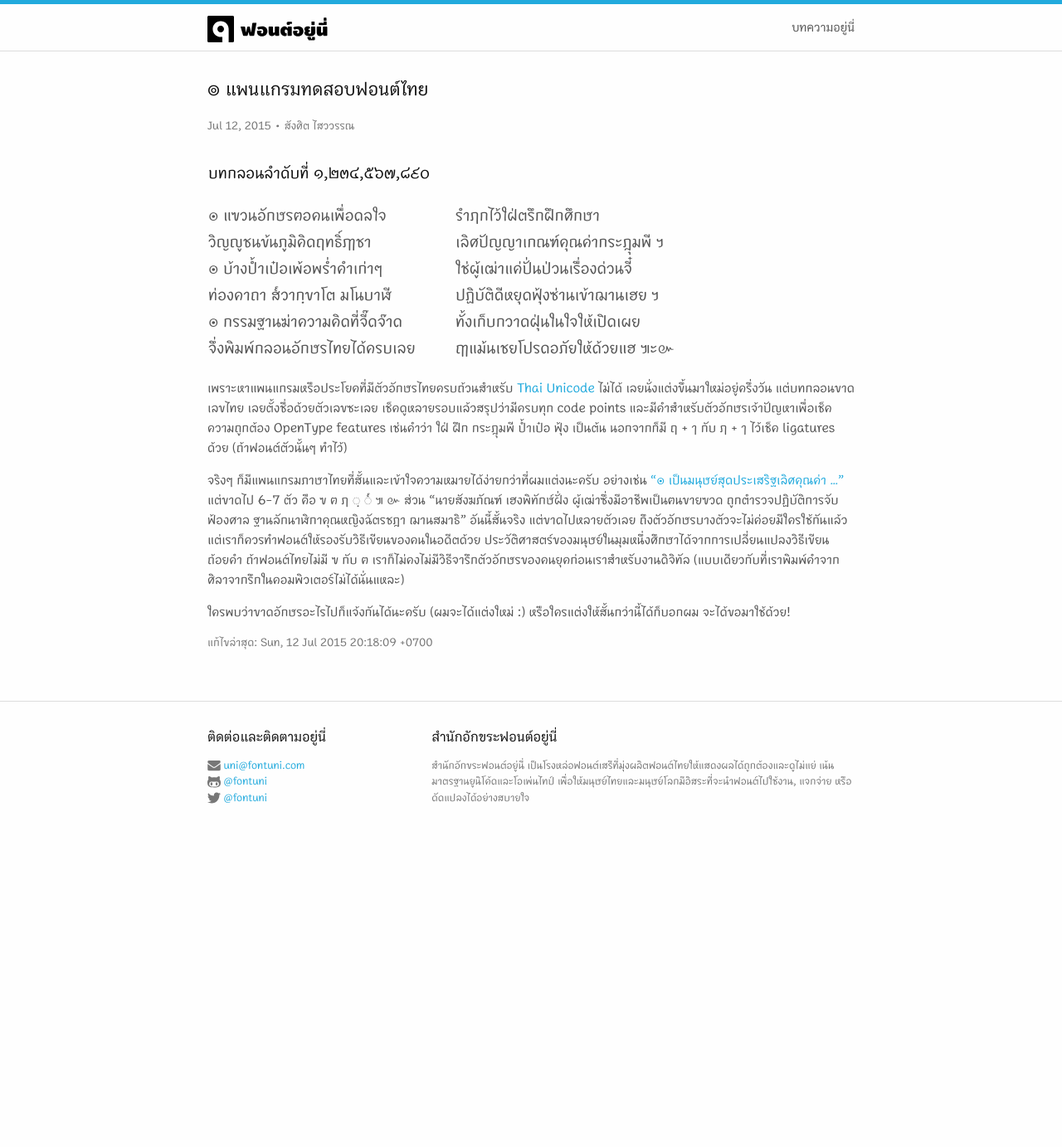
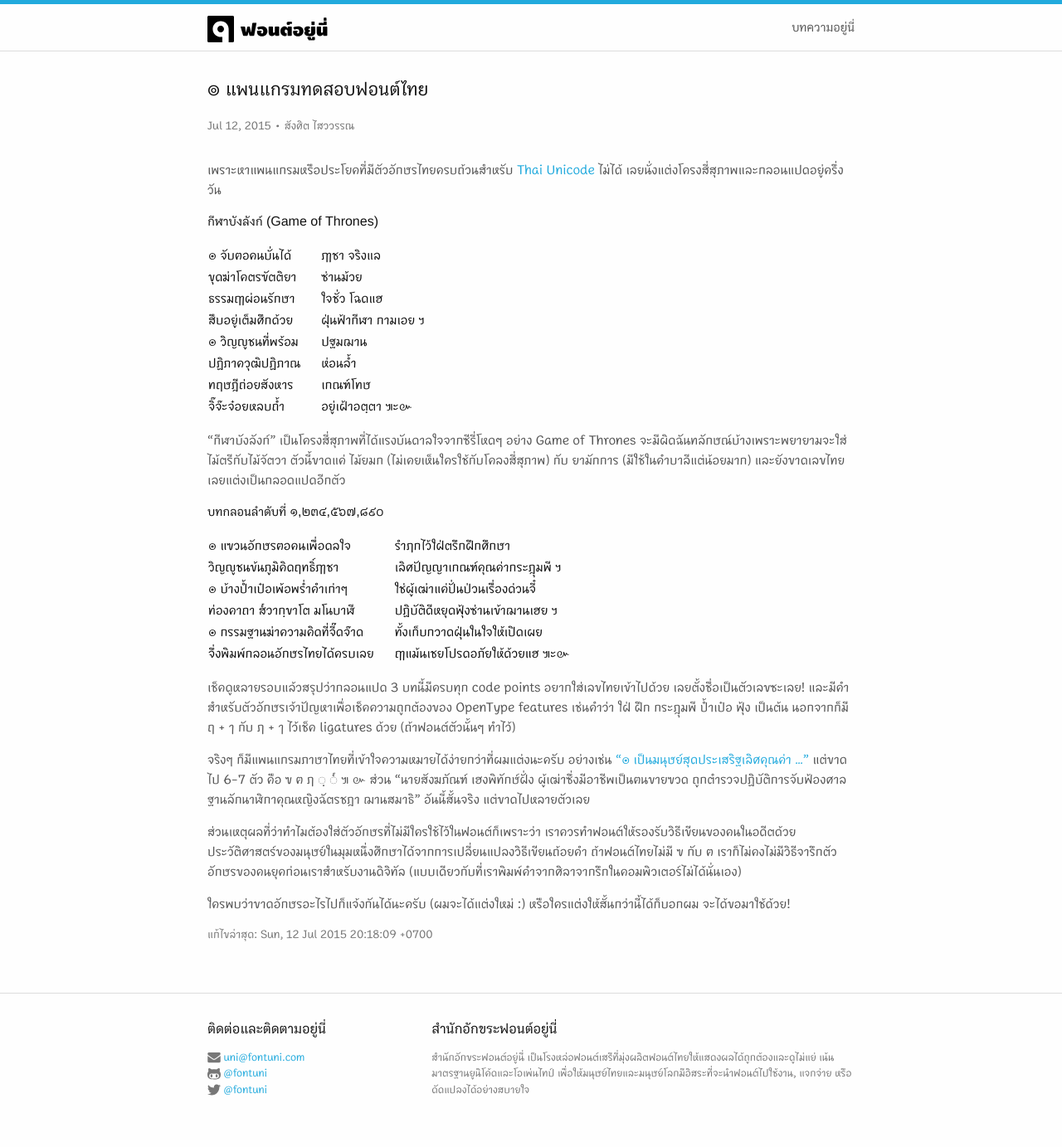
Before and after one commit to fontuni/fontuni.github.io, a Jekyll site: the page built from _posts/arcticles/2015-07-12-thai-pangram.md, in a window 1280 px wide. Shown: the whole page at 83% size. Built offline with Jekyll 4.4.1, drawn with Linux system fonts in a browser that asks for light colours; before the commit the page ends 1031 px from its top, so only the background shows below that.

Commit message:
Add another short poem.

```diff
--- a/_posts/arcticles/2015-07-12-thai-pangram.md
+++ b/_posts/arcticles/2015-07-12-thai-pangram.md
@@ -6,18 +6,36 @@
 tag: ["pangram"]
 ---
 
-บทกลอนลำดับที่ ๑,๒๓๔,๕๖๗,๘๙๐ | &thinsp;
----------------------- | -------------------------
+เพราะหาแพนแกรมหรือประโยคที่มีตัวอักษรไทยครบถ้วนสำหรับ [Thai Unicode](http://unicode.org/charts/PDF/U0E00.pdf) ไม่ได้ เลยนั่งแต่งโครงสี่สุภาพและกลอนแปดอยู่ครึ่งวัน
+
+#### กีฬาบังลังก์ (Game of Thrones)
+
+๏ จับฅอคนบั่นได้   | ฦๅชา จริงแล
+ขุดฆ่าโคตรฃัตติยา  | ซ่านม้วย
+ธรรมฤๅผ่อนรักษา  | ใจชั่ว โฉดแฮ
+สืบอยู่เต็มศึกด้วย    | ฝุ่นฟ้ากีฬา กามเอย ฯ
+๏ วิญญูชนที่พร้อม   | ปฐมฌาน
+ปฏิภาควุฒิปฏิภาณ    | ห่อนล้ำ
+ทฤษฎีถ่อยสังหาร    | เกณฑ์โทษ
+จิ๊จ๊ะจ๋อยหลบถ้ำ       | อยู่เฝ้าอตฺตา ๚ะ๛
+{: .thai-pangram .poem}
+
+"กีฬาบังลังก์" เป็นโครงสี่สุภาพที่ได้แรงบันดาลใจจากซีรี่โหดๆ อย่าง Game of Thrones จะมีผิดฉันทลักษณ์บ้างเพราะพยายามจะใส่ไม้ตรีกับไม้จัตวา ตัวนี้ขาดแค่ ไม้ยมก (ไม่เคยเห็นใครใช้กับโคลงสี่สุภาพ) กับ ยามักการ (มีใช้ในคำบาลีแต่น้อยมาก) และยังขาดเลขไทย เลยแต่งเป็นกลอดแปดอีกตัว
+
+#### บทกลอนลำดับที่ ๑,๒๓๔,๕๖๗,๘๙๐
+
 ๏ แฃวนอักษรฅอคนเพื่อดลใจ     | รำฦกไว้ใฝ่ตรึกฝึกศึกษา
 วิญญูชนข้นภูมิคิดฤทธิ์ฦๅชา         | เลิศปัญญาเกณฑ์คุณค่ากระฎุมพี ฯ
 ๏ บ้างป้ำเป๋อเพ้อพร่ำคำเก่าๆ        | ใช่ผู้เฒ่าแค่ปั่นป่วนเรื่องด่วนจี๋
 ท่องคาถา ส๎วากฺขาโต มโนบาฬี      | ปฏิบัติดีหยุดฟุ้งซ่านเข้าฌานเฮย ฯ
 ๏ กรรมฐานฆ่าความคิดที่จี๊ดจ๊าด   | ทั้งเก็บกวาดฝุ่นในใจให้เปิดเผย
 จึ่งพิมพ์กลอนอักษรไทยได้ครบเลย | ฤๅแม้นเชยโปรดอภัยให้ด้วยแฮ ๚ะ๛
-{: .thai-pangram .poem}
+{: .thai-pangram .poem .responsive}
 
-เพราะหาแพนแกรมหรือประโยคที่มีตัวอักษรไทยครบถ้วนสำหรับ [Thai Unicode](http://unicode.org/charts/PDF/U0E00.pdf) ไม่ได้ เลยนั่งแต่งขึ้นมาใหม่อยู่ครึ่งวัน แต่บทกลอนขาดเลขไทย เลยตั้งชื่อด้วยตัวเลขซะเลย เช็คดูหลายรอบแล้วสรุปว่ามีครบทุก code points และมีคำสำหรับตัวอักษรเจ้าปัญหาเพื่อเช็คความถูกต้อง OpenType features เช่นคำว่า ใฝ่ ฝึก กระฎุมพี ป้ำเป๋อ ฟุ้ง เป็นต้น นอกจากก็มี ฤ&nbsp;+&nbsp;ๅ กับ ฦ&nbsp;+&nbsp;ๅ ไว้เช็ค ligatures ด้วย (ถ้าฟอนต์ตัวนั้นๆ ทำไว้)
+เช็คดูหลายรอบแล้วสรุปว่ากลอนแปด 3 บทนี้มีครบทุก code points อยากใส่เลขไทยเข้าไปด้วย  เลยตั้งชื่อเป็นตัวเลขซะเลย!  และมีคำสำหรับตัวอักษรเจ้าปัญหาเพื่อเช็คความถูกต้องของ OpenType features เช่นคำว่า ใฝ่ ฝึก กระฎุมพี ป้ำเป๋อ ฟุ้ง เป็นต้น นอกจากก็มี ฤ&nbsp;+&nbsp;ๅ กับ ฦ&nbsp;+&nbsp;ๅ ไว้เช็ค ligatures ด้วย (ถ้าฟอนต์ตัวนั้นๆ ทำไว้)
 
-จริงๆ ก็มีแพนแกรมภาษาไทยที่สั้นและเข้าใจความหมายได้ง่ายกว่าที่ผมแต่งนะครับ อย่างเช่น ["๏ เป็นมนุษย์สุดประเสริฐเลิศคุณค่า ..."](http://clagnut.com/blog/2380/#Thai) แต่ขาดไป 6-7 ตัว คือ ฃ ฅ ฦ &#x25cc;ฺ &#x25cc;๎ ๚ ๛ ส่วน "นายสังฆภัณฑ์ เฮงพิทักษ์ฝั่ง ผู้เฒ่าซึ่งมีอาชีพเป็นฅนขายฃวด ถูกตำรวจปฏิบัติการจับฟ้องศาล ฐานลักนาฬิกาคุณหญิงฉัตรชฎา ฌานสมาธิ" อันนี้สั้นจริง แต่ขาดไปหลายตัวเลย ถึงตัวอักษรบางตัวจะไม่ค่อยมีใครใช้กันแล้ว แต่เราก็ควรทำฟอนต์ให้รองรับวิธีเขียนของคนในอดีตด้วย ประวัติศาสตร์ของมนุษย์ในมุมหนึ่งศึกษาได้จากการเปลี่ยนแปลงวิธีเขียนถ้อยคำ ถ้าฟอนต์ไทยไม่มี ฃ กับ ฅ เราก็ไม่คงไม่มีวิธีจารึกตัวอักษรของคนยุคก่อนเราสำหรับงานดิจิทัล (แบบเดียวกับที่เราพิมพ์คำจากศิลาจากรึกในคอมพิวเตอร์ไม่ได้นั่นแหละ)
+จริงๆ ก็มีแพนแกรมภาษาไทยที่เข้าใจความหมายได้ง่ายกว่าที่ผมแต่งนะครับ อย่างเช่น ["๏ เป็นมนุษย์สุดประเสริฐเลิศคุณค่า ..."](http://clagnut.com/blog/2380/#Thai) แต่ขาดไป 6-7 ตัว คือ ฃ ฅ ฦ &#x25cc;ฺ &#x25cc;๎ ๚ ๛ ส่วน "นายสังฆภัณฑ์ เฮงพิทักษ์ฝั่ง ผู้เฒ่าซึ่งมีอาชีพเป็นฅนขายฃวด ถูกตำรวจปฏิบัติการจับฟ้องศาล ฐานลักนาฬิกาคุณหญิงฉัตรชฎา ฌานสมาธิ" อันนี้สั้นจริง แต่ขาดไปหลายตัวเลย
+
+ส่วนเหตุผลที่ว่าทำไมต้องใส่ตัวอักษรที่ไม่มีใครใช้ไว้ในฟอนต์ก็เพราะว่า เราควรทำฟอนต์ให้รองรับวิธีเขียนของคนในอดีตด้วย ประวัติศาสตร์ของมนุษย์ในมุมหนึ่งศึกษาได้จากการเปลี่ยนแปลงวิธีเขียนถ้อยคำ ถ้าฟอนต์ไทยไม่มี ฃ กับ ฅ เราก็ไม่คงไม่มีวิธีจารึกตัวอักษรของคนยุคก่อนเราสำหรับงานดิจิทัล (แบบเดียวกับที่เราพิมพ์คำจากศิลาจากรึกในคอมพิวเตอร์ไม่ได้นั่นเอง)
 
 ใครพบว่าขาดอักษรอะไรไปก็แจ้งกันได้นะครับ (ผมจะได้แต่งใหม่ :) หรือใครแต่งให้สั้นกว่านี้ได้ก็บอกผม จะได้ขอมาใช้ด้วย!
--- a/_sass/_typography.scss
+++ b/_sass/_typography.scss
@@ -169,7 +169,7 @@
 }
 
 table.thai-pangram {
-  font-size: 1.25em;
+  color: $black-color;
   margin-bottom: 1em;
   border-spacing: 0;
   th {
@@ -184,7 +184,7 @@
 }
 
 @include media-query($on-palm) {
-  table.thai-pangram {
+  table.thai-pangram.responsive {
     th, td {
       display: block;
       width: 100%;
--- a/articles.html
+++ b/articles.html
@@ -8,7 +8,7 @@
 
   <h1 class="page-heading">{{ page.title }}</h1>
 
-  <p>มีสาระบ้าง ไร้สาระบ้าง แต่จะเขียนไว้ที่นี่</p>
+  <p>มีสาระบ้าง ไร้สาระบ้าง ก็จะเขียนไว้ที่นี่</p>
 
   <ul class="post-list">
     {% for post in site.posts %}
```
